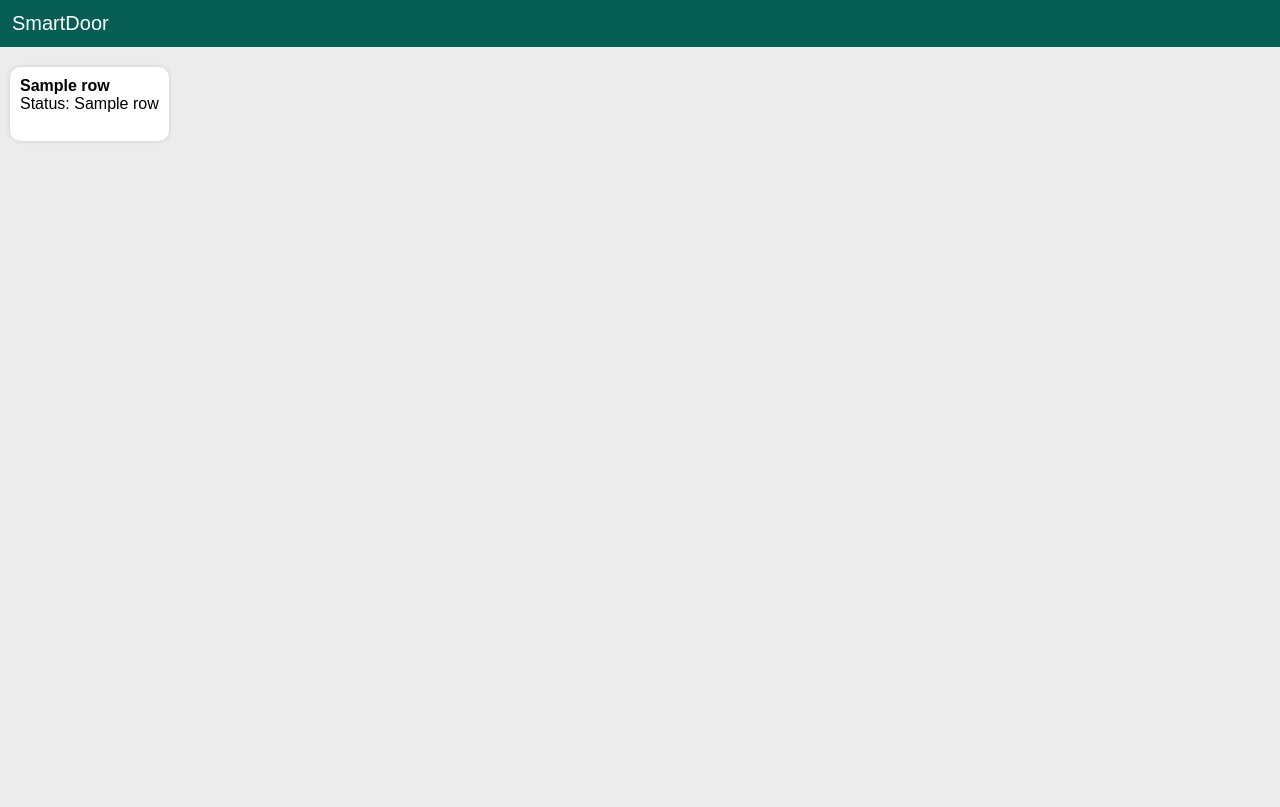
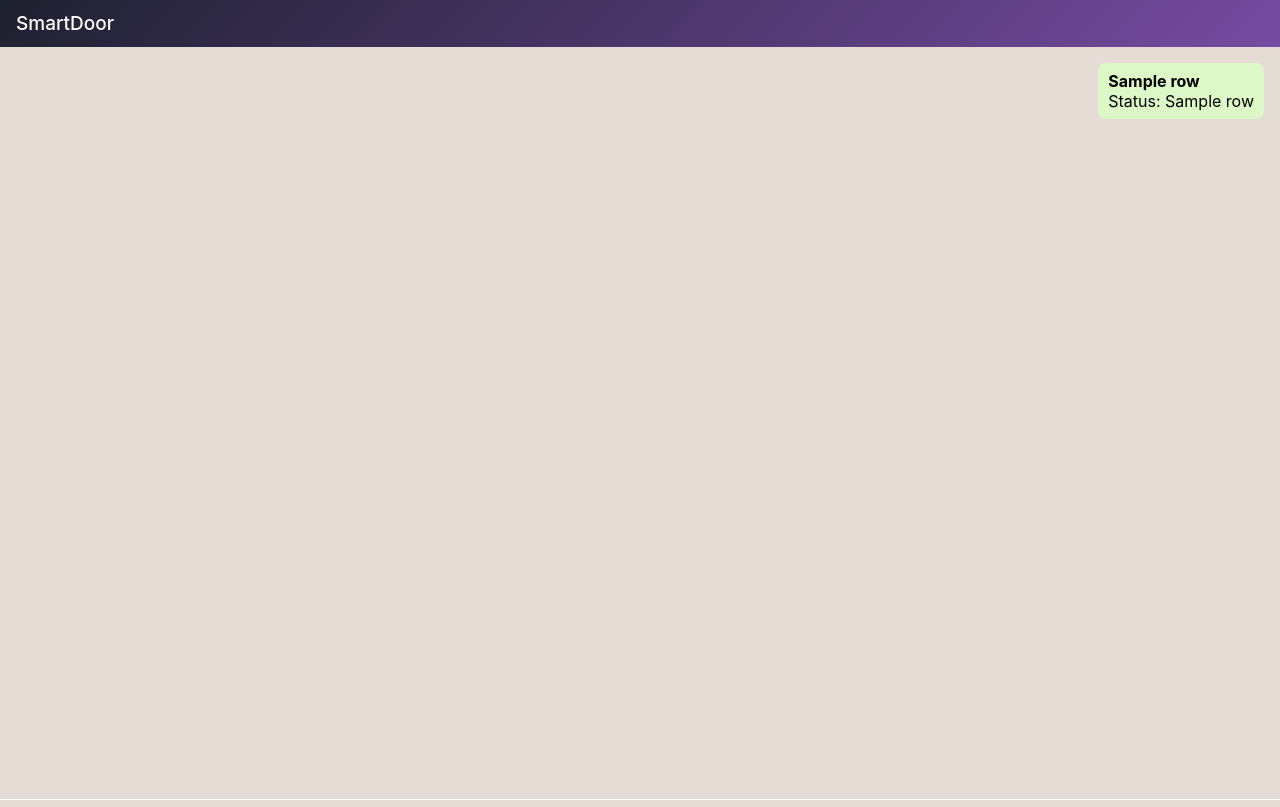
Before and after one commit to diaasfadlan/Smartdoor, a Flask app: template static/templates/dashboard.html in a window 1280 px wide. Run offline with Flask 3, Linux system fonts and the light colour scheme; the template is opened without the code that fills it: most values are stand-ins (such as "Sample title", 1, 10 or a date in 2020); data that the repository does not hold is empty; parts of the project's set-up code (start-up, migrations or seed data) failed here and were passed over.

Commit message:
Update dashboard.html

```diff
--- a/static/templates/dashboard.html
+++ b/static/templates/dashboard.html
@@ -2,13 +2,46 @@
 <html>
 <head>
   <meta charset="utf-8">
+  <meta name="viewport" content="width=device-width, initial-scale=1.0">
   <title>SmartDoor</title>
   <style>
-    body { background:#ececec; font-family:Arial; margin:0; }
-    .header{background:#075e54;color:#fff;padding:12px;font-size:20px;}
-    .chat-box{height:calc(100vh - 60px);overflow:auto;padding:10px;}
-    .bubble{background:#fff;padding:10px;margin:10px 0;border-radius:10px;box-shadow:0 0 4px rgba(0,0,0,0.15);width:fit-content;}
-    img{width:240px;border-radius:8px;}
+    * { margin: 0; padding: 0; box-sizing: border-box; }
+    body {
+      background: #ffffff;
+      font-family: -apple-system, BlinkMacSystemFont, 'Segoe UI', Roboto, Helvetica, Arial, sans-serif;
+      margin: 0;
+    }
+    .header {
+      background:linear-gradient(135deg, #1e212f 0%, #764ba2 100%);
+      color: #fff;
+      padding: 12px 16px;
+      font-size: 19px;
+      font-weight: 500;
+      position: sticky;
+      top: 0;
+      z-index: 10;
+    }
+    .chat-box {
+      height: calc(100vh - 48px);
+      overflow: auto;
+      padding: 12px 8px;
+      background: #e5ddd5;
+    }
+    .bubble {
+      background: #dcf8c6;
+      padding: 8px 10px;
+      margin: 4px 8px;
+      border-radius: 8px;
+      max-width: 85%;
+      width: fit-content;
+      margin-left: auto;
+    }
+    img {
+      width: 240px;
+      border-radius: 8px;
+      margin-top: 6px;
+      display: block;
+    }
   </style>
 </head>
 <body>
@@ -16,8 +49,8 @@
   <div class="chat-box" id="chat">
     {% for row in logs %}
       <div class="bubble">
-        <b>{{ row[3] }}</b><br>
-        Status: {{ row[1] }}<br><br>
+        <b>{{ row[3] }}</b>
+        <div>Status: {{ row[1] }}</div>
         {% if row[2] %}
           <img src="{{ row[2] }}">
         {% endif %}
@@ -26,26 +59,15 @@
   </div>
 
 <script>
-// register SW for notifications
-if ('serviceWorker' in navigator) {
-  navigator.serviceWorker.register('/static/sw.js').then(()=>console.log('sw ok'));
-}
-if (Notification.permission !== "granted") Notification.requestPermission();
-
 const evt = new EventSource('/events');
 evt.onmessage = function(e) {
   const data = JSON.parse(e.data);
-  // show browser notif
-  if (Notification.permission === "granted") {
-    navigator.serviceWorker.ready.then(reg => {
-      reg.showNotification('SmartDoor', { body: 'Ada aktivitas di depan pintu', icon:'/static/icon.png' });
-    });
-  }
-  // append new bubble (simple)
   const chat = document.getElementById('chat');
   const div = document.createElement('div');
   div.className = 'bubble';
-  div.innerHTML = `<b>${data.time}</b><br>Status: ${data.status}<br>${ data.image ? '<br><img src="'+data.image+'">' : '' }`;
+  div.innerHTML = `<b>${data.time}</b>
+                   <div>Status: ${data.status}</div>
+                   ${data.image ? '<img src="'+data.image+'">' : ''}`;
   chat.insertBefore(div, chat.firstChild);
 };
 </script>
```
